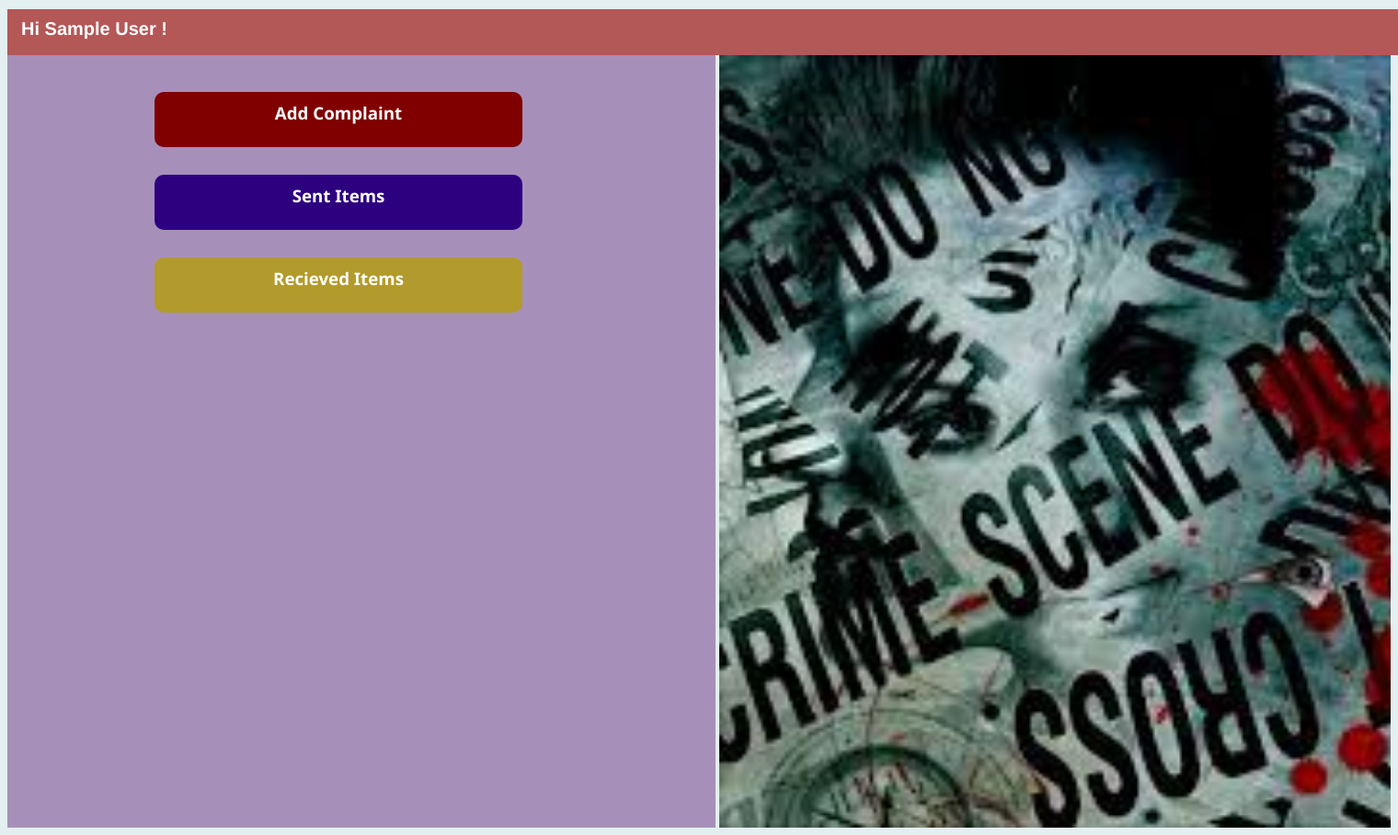
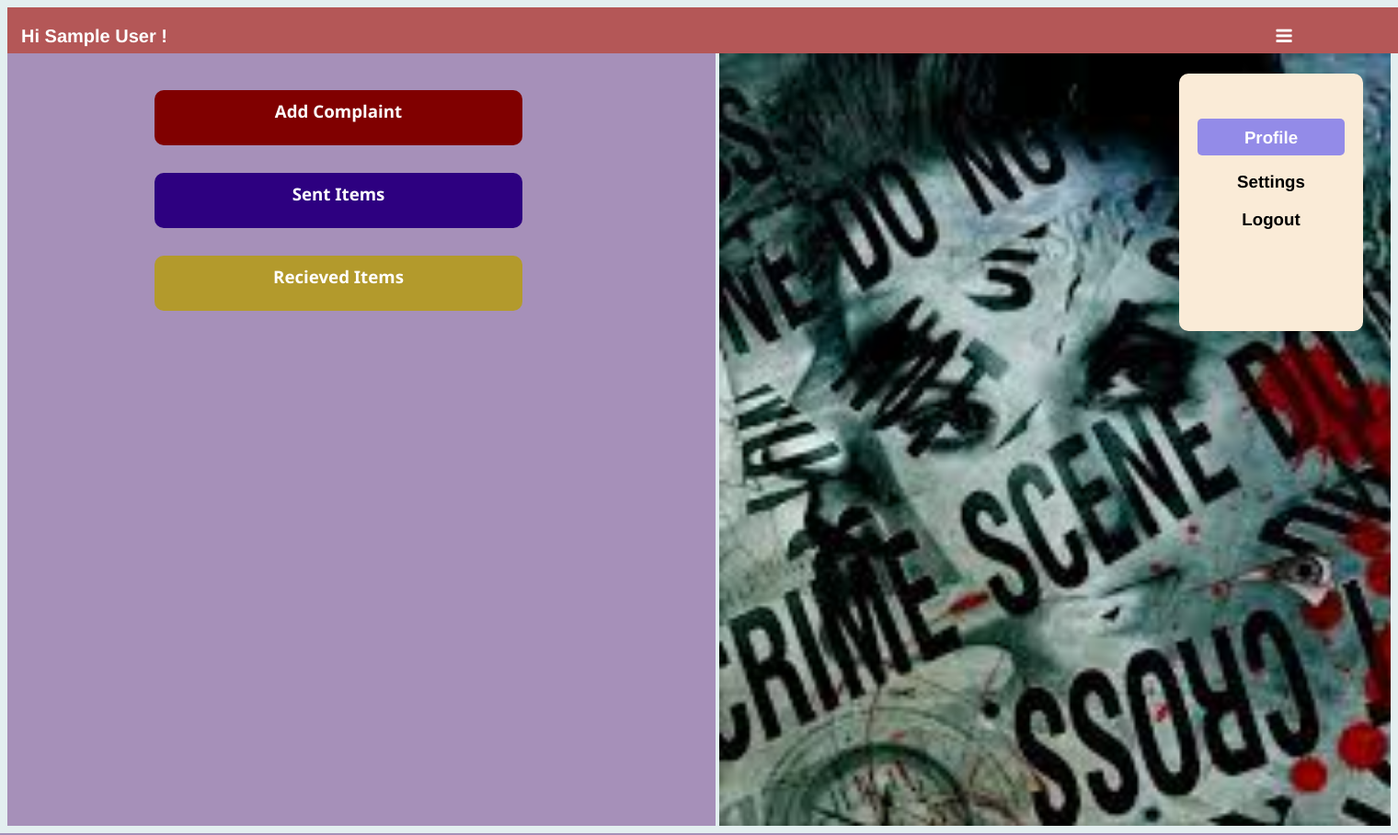
Before and after one commit to Ash515/HandsUp, a Flask app: page /main in a window 1520 px wide. Shown: the whole page at 92% size. Run offline with Flask 2, Linux system fonts and the light colour scheme; the visitor is signed in with stand-in values (Sample User, id 1); some libraries are stand-ins or nearby versions.

Commit message:
updated new files

```diff
--- a/static/main.css
+++ b/static/main.css
@@ -3,10 +3,55 @@
     height:50px;
     background-color:rgb(180, 87, 87);
     color:white;
+    display: inline-flex;
+}
+i{
+    margin-left:1200px;
+    cursor: pointer;
+}
+a{
+    text-decoration: none;
+    color: white;
 }
 li{
     list-style-type: none;
 }
+.nav-bar{
+    font-family:'Franklin Gothic Medium', 'Arial Narrow', Arial, sans-serif;
+    background-color: antiquewhite;
+    width:200px;
+    height: 250px;
+    padding-top: 30px;
+    margin-left: 500px;
+    margin-top:0px;
+    margin-bottom: 10px;
+    border-radius: 10px;
+
+
+}
+.nav-bar h3{
+    text-align: center;
+}
+#profile{
+    background-color: rgba(0, 0, 255, 0.411);
+    color: white;
+    height:30px ;
+    padding-top: 10px;
+    width: 160px;
+    margin-left: 20px;
+    border-radius: 5px;
+    border-color: maroon;
+}
+#profile:hover{
+    background-color: rgba(0, 255, 191, 0.644);
+    color:maroon;
+
+}
+
+
+
+
+
 body{
 
     font-family:'Segoe UI', Tahoma, Geneva, Verdana, sans-serif;
@@ -223,7 +268,7 @@ body{
     clear: both;
   }
   .image{
-
+      display: block;
     background-size:cover;
     height:840px;
     background-image:url('/static/images/adminlogin.jpg');
--- a/static/main.js
+++ b/static/main.js
@@ -91,6 +91,8 @@ function abteditclosing(){
 function displayclose(){
     document.querySelector('.image').style.display="block";
     document.querySelector('.add-complain').style.display="none";
+    document.querySelector('.sent-items').style.display="none";
+    document.querySelector('.recieved-items').style.display="none";
 }
 
 function displayaddcomplain(){
@@ -113,3 +115,10 @@ function displayrecievedsitems(){
     document.querySelector('.image').style.display="none";
 
 }
+function mainnavbar(){
+    document.querySelector('.nav-bar').style.display="block";
+}
+function imageclose(){
+    var a=document.querySelector('.nav-bar').style.display="none";
+
+}
--- a/template/main.html
+++ b/template/main.html
@@ -1,6 +1,7 @@
 <!DOCTYPE html>
 <html>
     <head>
+        <link rel="stylesheet" href="https://cdnjs.cloudflare.com/ajax/libs/font-awesome/4.7.0/css/font-awesome.min.css">
         <title>{{session.u_name}}</title>
         <link rel="stylesheet" type="text/css" href="/static/main.css">
         <script src="/static/main.js"></script>
@@ -8,9 +9,10 @@
     <body>
         <div class="header">
             <h3>
-                Hi {{session.u_name}} !
+                Hi {{session.u_name}} !  <a href="#" onclick="mainnavbar()"><i class="fa fa-bars"></i></a>
             </h3>
         </div>
+
        <div class="row">
 
                 <div class="column1">
@@ -19,7 +21,18 @@
                 <h3 id="recieved-items" onclick="displayrecievedsitems()">Recieved Items</h3>
                 </div>
                 <div class="column2">
-                    <div class="image"></div>
+
+
+
+                    <div class="image" onclick="imageclose()">
+                        &nbsp;
+
+                        <div class="nav-bar">
+                            <h3 id="profile">Profile</h3>
+                            <h3 id="settings">Settings</h3>
+                            <h3 id="logout">Logout</h3>
+                        </div>
+                    </div>
 
                     <div class="add-complain" >
                         <h3>Post your complaints</h3>
@@ -59,25 +72,9 @@
                                    </li>
                                  </ul>
                             </div>
-
-
-
-
-
-
-
-                 </div>
-
-
-
-
-
-
-
-            </div>
-
-
-       </div>
+                        </div>
+                    </div>
+           </div>
 
 
 
```
